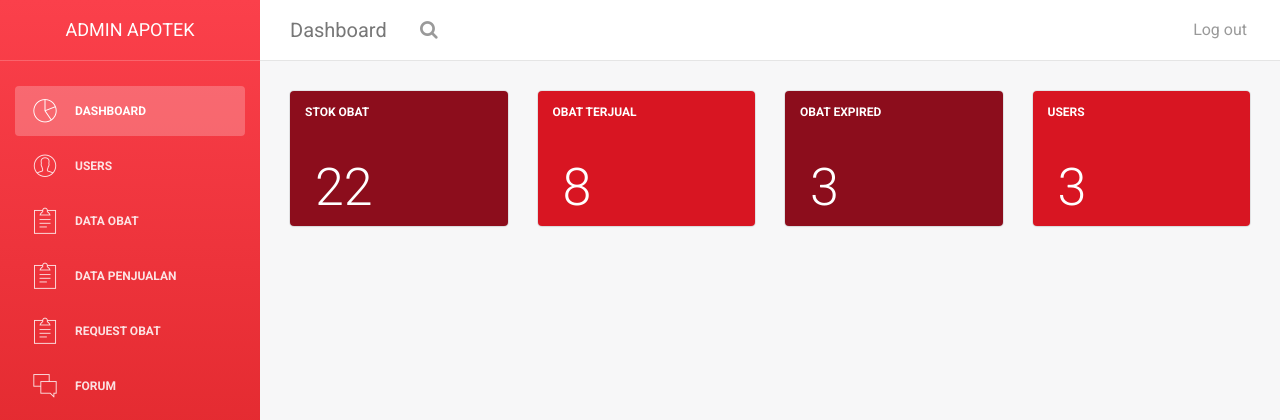
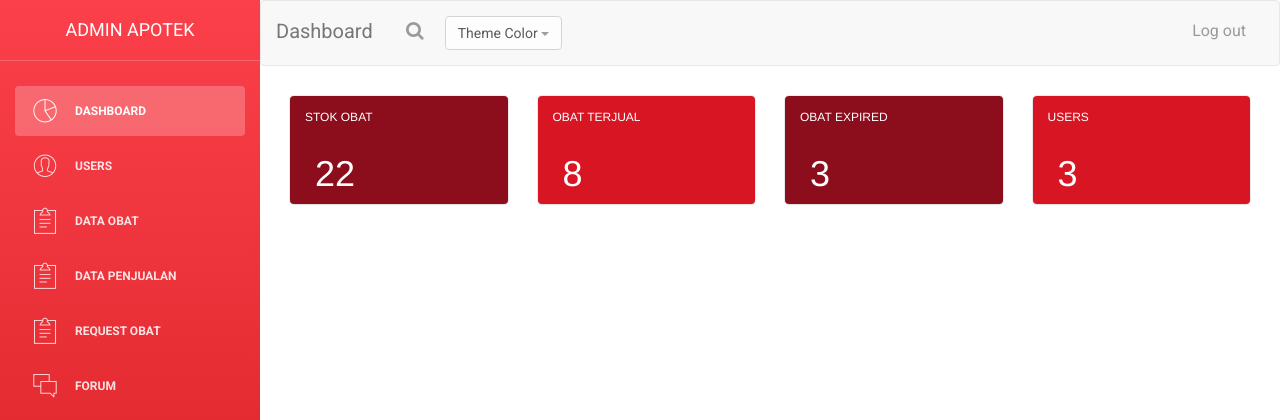
Before and after one commit to MaharaniWahyuTantri/mapeeen, a PHP site: page /dashboard.php in a window 1280 px wide. Shown: the top 420 px of the page. Run offline with PHP 8.4, Linux system fonts and the light colour scheme; a user stored in the database is signed in; data comes from the database, SQL or seed files in the repository; some libraries are stand-ins or nearby versions.

Commit message:
theme hihi

```diff
--- a/articles.php
+++ b/articles.php
@@ -107,8 +107,6 @@
             margin-top: -20px;
         }
 </style>
-
-    </style>
 </head>
 
 <body>
--- a/dashboard.php
+++ b/dashboard.php
@@ -27,7 +27,7 @@
     <meta name="viewport" content="width=device-width" />
 
     <!-- Bootstrap core CSS -->
-    <link href="assets/css/bootstrap.min.css" rel="stylesheet" />
+    <link id="theme-css" href="assets/css/bootstrap.min.css" rel="stylesheet" />
 
     <!-- Animation library for notifications -->
     <link href="assets/css/animate.min.css" rel="stylesheet" />
@@ -42,6 +42,27 @@
     <link href="http://maxcdn.bootstrapcdn.com/font-awesome/4.2.0/css/font-awesome.min.css" rel="stylesheet">
     <link href='http://fonts.googleapis.com/css?family=Roboto:400,700,300' rel='stylesheet' type='text/css'>
     <link href="assets/css/pe-icon-7-stroke.css" rel="stylesheet" />
+
+    <?php
+    // Cek preferensi skema warna dari session atau database
+    $themeColor = isset($_SESSION['theme_color']) ? $_SESSION['theme_color'] : 'blue'; // Default theme color
+
+    // Sesuaikan link CSS berdasarkan pilihan tema warna
+    $themeCSS = "assets/css/bootstrap.min.css"; // Default CSS
+
+    if ($themeColor == 'red') {
+        $themeCSS = "assets/css/red-bootstrap.min.css";
+    } elseif ($themeColor == 'green') {
+        $themeCSS = "assets/css/green-bootstrap.min.css";
+    }
+    ?>
+    <link id="theme-css" href="<?= $themeCSS ?>" rel="stylesheet" />
+
+    <style>
+    .dropdown-menu{
+        margin-left: 130px;
+    }
+    </style>
 
 </head>
 
@@ -159,6 +180,19 @@
                             </li>
                             <li class="separator hidden-lg"></li>
                         </ul>
+
+                        <!-- Contoh dropdown untuk memilih tema -->
+                        <div class="dropdown">
+                            <button class="btn btn-default dropdown-toggle" type="button" id="themeDropdown" data-toggle="dropdown" aria-haspopup="true" aria-expanded="true">
+                                Theme Color
+                                <span class="caret"></span>
+                            </button>
+                            <ul class="dropdown-menu" aria-labelledby="themeDropdown">
+                                <li><a href="#" onclick="changeThemeColor('blue')">Blue</a></li>
+                                <li><a href="#" onclick="changeThemeColor('red')">Red</a></li>
+                                <li><a href="#" onclick="changeThemeColor('green')">Green</a></li>
+                            </ul>
+                        </div>
                     </div>
                 </div>
             </nav>
@@ -216,8 +250,8 @@
                             <div class="col-md-3">
                                 <div class="card" style="background-color: #D81522;">
                                     <div class="header">
-                                        <h6 style="color: #fff;">Users <h1 style="color: #fff;padding: 10px;"><?= $jumlah['jumlah'] ?></h1>
-                                        </h6>
+                                        <h6 style="color: #fff;">Users</h6>
+                                        <h1 style="color: #fff;padding: 10px;"><?= $jumlah['jumlah'] ?></h1>
                                     </div>
                                 </div>
                             </div>
@@ -249,45 +283,30 @@
 <script src="assets/js/jquery.3.2.1.min.js" type="text/javascript"></script>
 <script src="assets/js/bootstrap.min.js" type="text/javascript"></script>
 
-<!-- Charts Plugin -->
-<script src="assets/js/chartist.min.js"></script>
-
-<!-- Notifications Plugin -->
-<script src="assets/js/bootstrap-notify.js"></script>
-
-<!-- Google Maps Plugin -->
-<script type="text/javascript" src="https://maps.googleapis.com/maps/api/js?key=YOUR_KEY_HERE"></script>
-
 <!-- Light Bootstrap Table Core javascript and methods for Demo purpose -->
 <script src="assets/js/light-bootstrap-dashboard.js?v=1.4.0"></script>
 
 <!-- Light Bootstrap Table DEMO methods, don't include it in your project! -->
 <script src="assets/js/demo.js"></script>
 
-<?php if ($_SESSION['level'] == 'apoteker') { ?>
-    <script type="text/javascript">
-        $(document).ready(function() {
-
-            demo.initChartist();
-
-            $.notify({
-                icon: 'pe-7s-stroke',
-                message: "<?php
-
-                            $periksa = mysqli_query($conn, "select * from obat where stok <=5");
-                            while ($q = mysqli_fetch_array($periksa)) {
-                                if ($q['stok'] <= 5) {
-                                    echo "Stok <b style='color:white;'>" . $q['nama'] . "</b> yang tersisa sudah kurang dari 5 . silahkan request lagi !!<br><br>";
-                                }
-                            }
-                            ?>"
-            }, {
-                type: 'danger',
-                timer: 4000
-            });
-
+<script>
+    // Contoh fungsi untuk mengubah tema warna
+    function changeThemeColor(color) {
+        // Simpan preferensi ke session atau database di sini
+        $.ajax({
+            url: 'save_theme_preference.php',
+            type: 'POST',
+            data: { theme_color: color },
+            success: function(response) {
+                // Berhasil disimpan, lakukan pengaturan tema
+                var themeCSS = 'assets/css/' + color + '-bootstrap.min.css';
+                $('#theme-css').attr('href', themeCSS);
+            },
+            error: function(xhr, status, error) {
+                console.error('Failed to save theme preference: ' + error);
+            }
         });
-    </script>
-<?php } ?>
+    }
+</script>
 
 </html>
```
